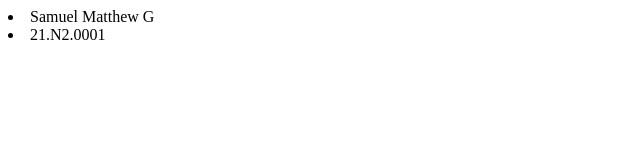
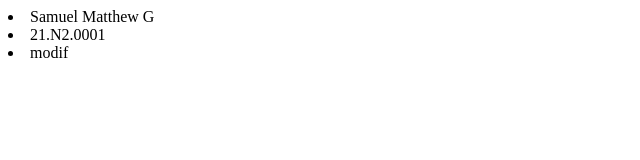
Before and after one commit to kevinTheDarkKnight/UAS_MENPRO, a plain HTML site: page SMatthew_21N20001.html in a window 1280 px wide. Shown: the full height of the page, 0-640 px from the left. Drawn offline with Linux system fonts and the light colour scheme.

Commit message:
tambah tulisan

```diff
--- a/SMatthew_21N20001.html
+++ b/SMatthew_21N20001.html
@@ -8,5 +8,6 @@
 <body>
 	<li>Samuel Matthew G</li>
 	<li>21.N2.0001</li>
+	<li>modif</li>
 </body>
 </html>
```
